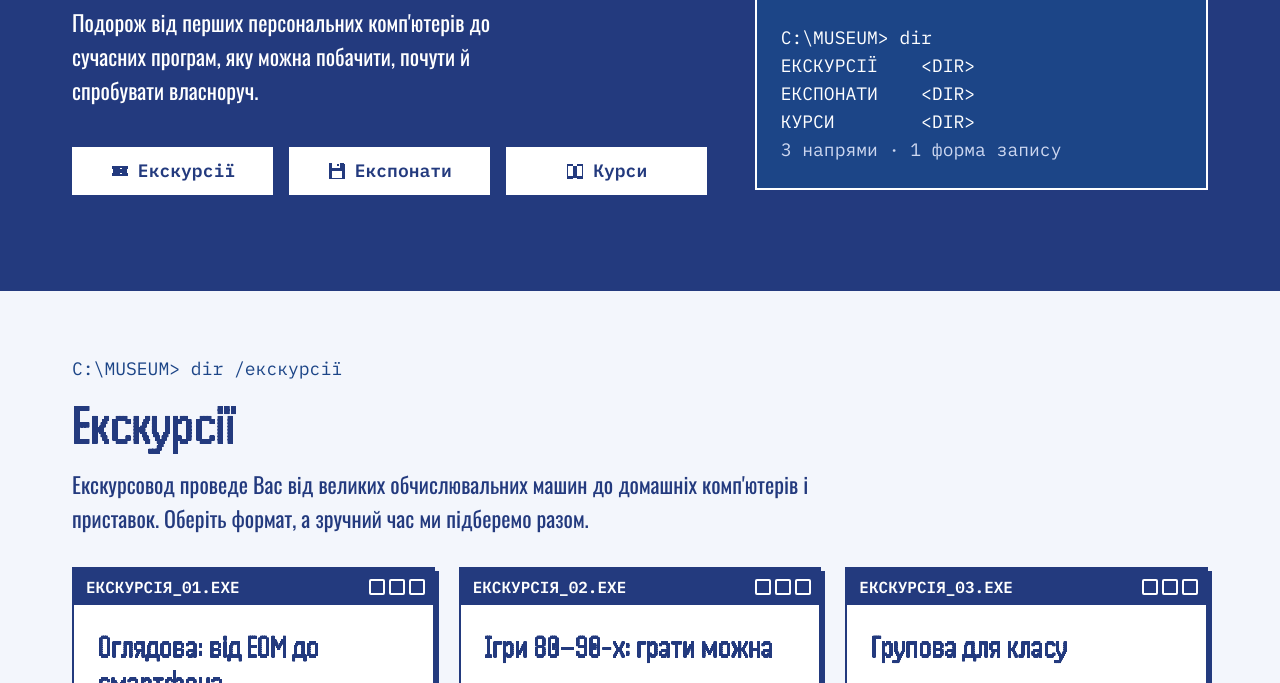
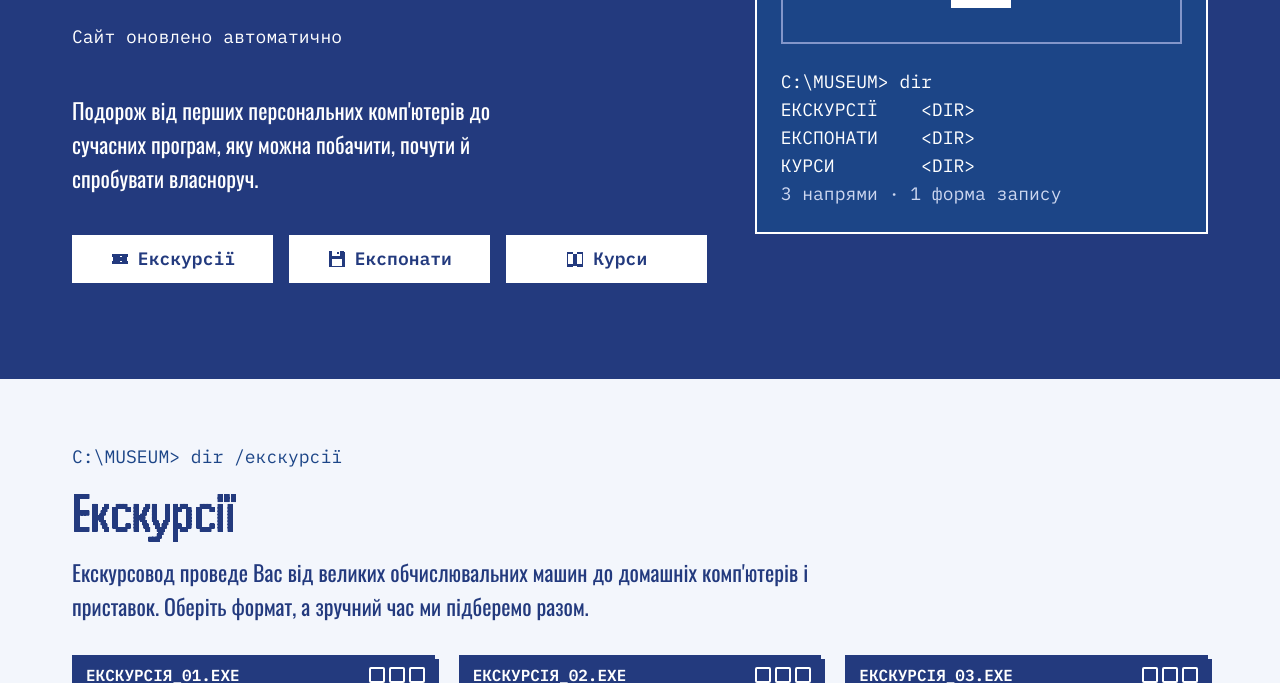
Before and after one commit to sazafik/museum-site-ai-iv, a plain HTML site: page index.html in a window 1280 px wide. Shown: the part 417-1100 px from the top of the page. Drawn offline with Linux system fonts and the light colour scheme.

Commit message:
Додати під заголовком головної сторінки фразу «Сайт оновлено автоматично»
Тестова зміна в index.html: новий рядок одразу після h1 у hero-блоці.

Co-Authored-By: Claude Opus 5.5 <noreply@anthropic.com>

```diff
--- a/index.html
+++ b/index.html
@@ -84,6 +84,7 @@
     <div class="hero-text">
       <p class="mono prompt" aria-hidden="true"><span data-i18n="k19">C:\MUSEUM&gt; start</span><span class="cursor"></span></p>
       <h1 id="hero-title" class="disp h1" data-i18n="k3">Software and Computer Museum</h1>
+      <p class="mono">Сайт оновлено автоматично</p>
       <p class="lead" data-i18n="k20">Подорож від перших персональних комп'ютерів до сучасних програм, яку можна побачити, почути й спробувати власноруч.</p>
       <div class="hero-btns">
         <a class="btn" href="#tours"><svg class="ic i-m" aria-hidden="true"><use href="#ic-ticket"/></svg><span data-i18n="k5">Екскурсії</span></a>
```
